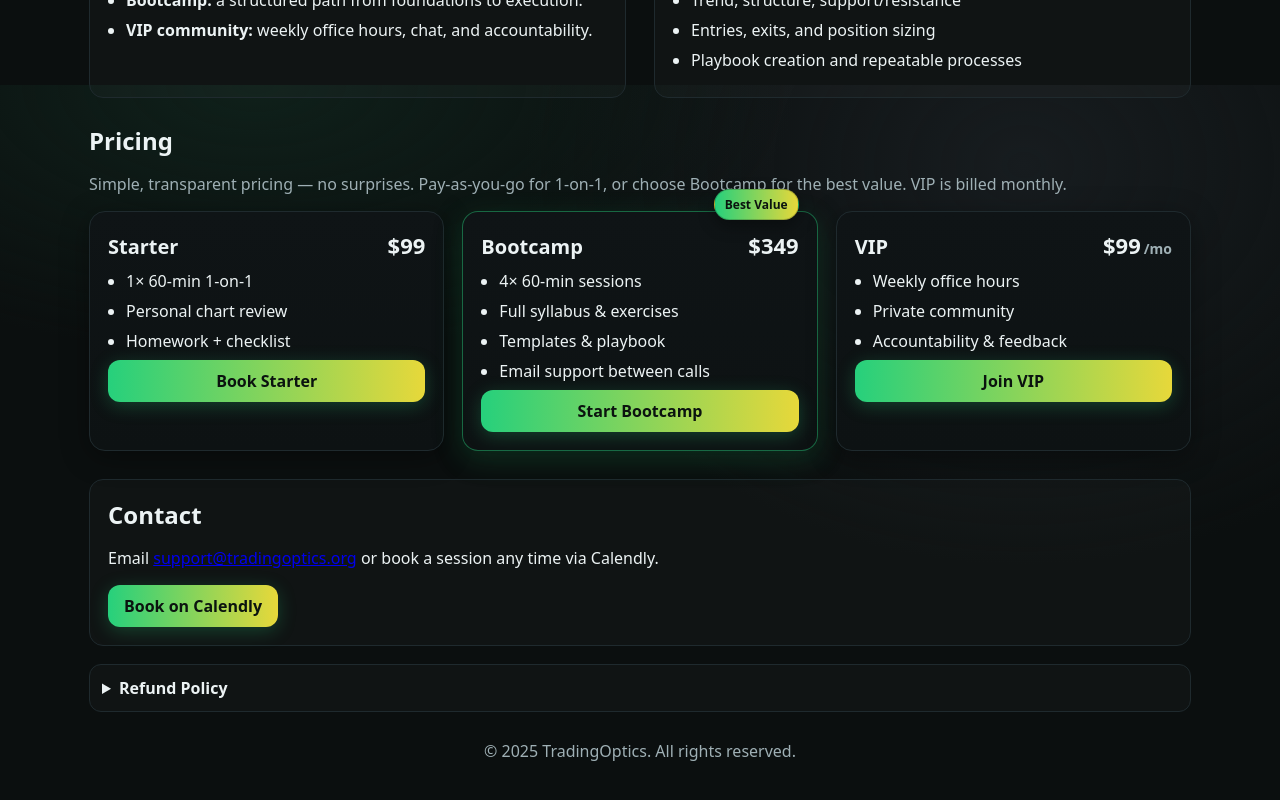
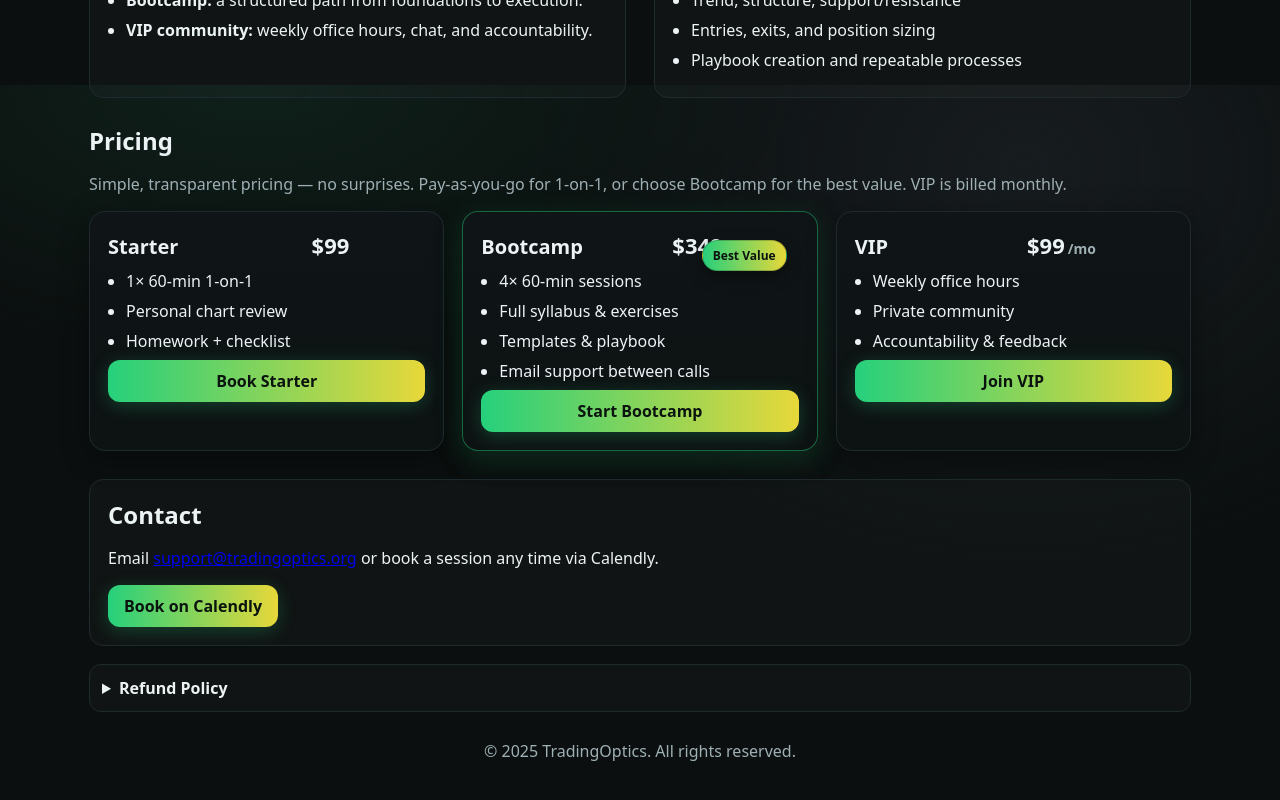
Before and after one commit to TradingOptics/TradingOpticsLive, a React (Vite) app: page / in a window 1280 px wide. Shown: the part 715-1515 px from the top of the page. Built offline with nearby package versions, Linux system fonts and the light colour scheme.

Commit message:
Update styles.css

```diff
--- a/src/styles.css
+++ b/src/styles.css
@@ -104,20 +104,23 @@
   border-color: rgba(38,208,124,.45);
   box-shadow: 0 8px 28px rgba(38,208,124,.18), var(--shadow);
 }
-.plan-head{position:relative; display:flex; align-items:baseline; gap:10px; margin-bottom:10px}
+.plan-head{position:relative; display:flex; align-items:baseline; gap:10px; margin-bottom:10px; padding-right:76px}
 .plan-title{margin:0; font-size:20px}
 .price{margin-left:auto; font-weight:800; font-size:22px}
 .price .per{font-weight:600; font-size:14px; color:var(--muted); margin-left:3px}
 
-/* the "Best Value" tag lives INSIDE the plan head and never covers the price */
+/* FIXED: tag now sits INSIDE the card, top-right, never above the card */
 .tag{
-  position:absolute; right:0; top:-10px;
-  transform: translateY(-100%);
+  position:absolute;
+  right:12px;
+  top:10px;            /* was negative; now inside header */
+  transform:none;      /* no translate outside the card */
   background:linear-gradient(90deg, var(--accent1), var(--accent2));
   color:#0b130f; font-weight:800; font-size:12px;
   padding:6px 10px; border-radius:999px;
   border:1px solid rgba(0,0,0,.2);
   box-shadow: 0 6px 16px rgba(0,0,0,.35);
+  white-space:nowrap;
 }
 
 /* contact / refund */
@@ -139,5 +142,5 @@
 @media (max-width: 860px){
   .two-col{grid-template-columns:1fr}
   .pricing{grid-template-columns:1fr; gap:16px}
-  .tag{right:12px; top:4px; transform:none} /* keep it nicely tucked on small screens */
+  .tag{right:12px; top:8px} /* keep tidy on small screens */
 }
```
